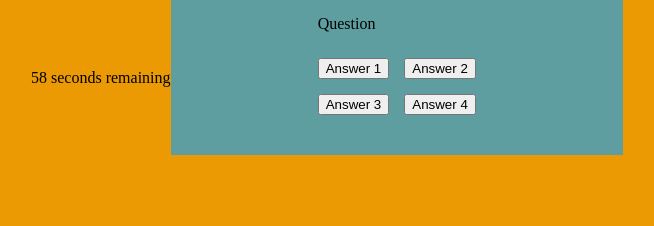
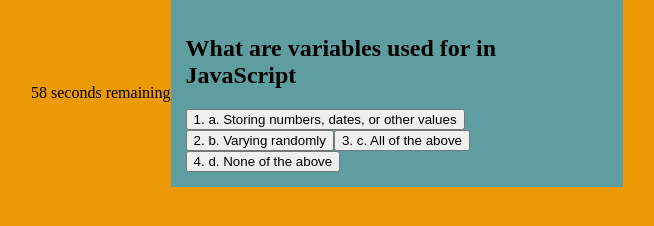
Before and after one commit to sfitzmartin22/Code-Quiz, a plain HTML site: page index.html in a window 1280 px wide. Both pictures are taken after a click on the button "Start". Shown: the whole page, without its empty margins (313-967 px from the left). Drawn offline with Linux system fonts and the light colour scheme.

Commit message:
question setup to roll through the question array and 10 second penalty. updated html to remove 4 buttons so that i could just append them in JS

```diff
--- a/Assets/script.js
+++ b/Assets/script.js
@@ -3,9 +3,11 @@
 var ViewHighScores = document.querySelector("#highscorelink");
 var highScores = document.querySelector("#highscore");
 var questionSet = document.querySelector(".questions");
-var answerSet = document.querySelector("#answer-buttons");
-var startQ = document.getElementById("question-container")
-var startB = document.getElementById("start-btn")
+var answersEl = document.querySelector("#answers");
+var startQ = document.querySelector("#question-container")
+var startB = document.querySelector("#start-btn")
+var currentQuestionArray = 0
+
 
 startB.addEventListener("click", startGame)
 
@@ -13,32 +15,84 @@
 startB.setAttribute("class", "hide")
 startQ.removeAttribute("class", "hide")
 timer();
+populateQuestion();
+}
+
+
+function questionClick() {
+    if (this.value !== questionBucket[currentQuestionArray].answer && currentQuestionArray < 6) {
+
+    secondsLeft -= 10;
+
+    if (secondsLeft <0) {
+        secondsLeft === 0;
+    }
+    timerEl.textContent = secondsLeft + " seconds remaining";
+    }
+
+    currentQuestionArray++;
+
+    if (currentQuestionArray === questionBucket.length) {
+        endQuiz();
+    } else {
+        populateQuestion();
+    }
+    }
+
+function endQuiz() {
+    clearInterval(secondsLeft);
+    startQ.setAttribute("class", "hide");
+}
+
+
+
+function populateQuestion(){
+    var questionScreen = questionBucket[currentQuestionArray];
+    var titleEl = document.querySelector("#questions");
+    titleEl.textContent = questionScreen.question
+    answersEl.innerHTML = "";
+
+    questionScreen.choices.forEach(function (choice, i) {
+        var choiceButton = document.createElement("button");
+        choiceButton.setAttribute("class", "choice");
+        choiceButton.setAttribute("value", choice);
+        choiceButton.textContent = i + 1 + ". " + choice;
+        choiceButton.addEventListener("click", questionClick);
+
+        answersEl.appendChild(choiceButton);
+    });
+
 }
 
 var questionBucket = [
     {
         question: "What are variables used for in JavaScript",
-        choices: [{text: "a. Storing numbers, dates, or other values", correct: true}, {text: "b. Varying randomly", correct: false}, {text: "c. All of the above", correct: false}, {text: "d. None of the above", correct: false}],
+        choices: ["a. Storing numbers, dates, or other values", "b. Varying randomly", "c. All of the above", "d. None of the above"],
+        answer: "a. Storing numbers, dates, or other values"
     },
 
     {
         question: "What should appear at the very end of your JavaScript?",
-        choices: [{text: "a. The <script>", correct: false}, {text: "b. The END statement", correct: false}, {text: "c. The </script>", correct: true}, {text: "d. None of the above", correct: false}],
+        choices: ["a. The <script>", "b. The END statement", "c. The </script>", "d. None of the above"],
+        answer: "c. The </script>"
     },
 
     {
         question: "Using _______ statement is how you test for a specific condition.",
-        choices: [{text: "a. Select", correct: false}, {text: "b. If", correct: true}, {text: "c. Switch", correct: false}, {text: "d. For", correct: false}],
+        choices: ["a. Select", "b. If", "c. Switch", "d. For"],
+        answer: "b. If"
     },
 
     {
         question: "The _______ method of an Array object adds and/or removes elements from an array.",
-        choices: [{text: "a. Reverse", correct: false}, {text: "b. Shift", correct: false}, {text: "c. Splice", correct: true}, {text: "d. Slice", correct: false}],
+        choices: ["a. Reverse", "b. Shift", "c. Splice", "d. Slice"],
+        answer: "c. Splice"
     },
 
     {
         question: "In JavaScript, _________ is an object of the target language data type that encloses an object of the source language.",
-        choices: [{text: "a. a wrapper", correct: true}, {text: "b. a link", correct: false}, {text: "c. a cursor", correct: false}, {text: "d. a form", correct: true}]
+        choices: ["a. a wrapper", "b. a link", "c. a cursor", "d. a form"],
+        answer: "d. a form"
     },
 
 ]
--- a/index.html
+++ b/index.html
@@ -15,13 +15,9 @@
     <div class="timer"></div>
     <div class="quiz-container">
         <div id="question-container" class="hide">
-          <div id="question">Question</div>
-          <div id="answer-buttons" class="btn-grid">
-            <button class="btn">Answer 1</button>
-            <button class="btn">Answer 2</button>
-            <button class="btn">Answer 3</button>
-            <button class="btn">Answer 4</button>
-          </div>
+          <h2 id="questions"></h2>
+          <div id="answers" class="answers"></div>
+        </div>
         </div>
         <div class="start-next">
           <button id="start-btn" class="start-btn btn">Start</button>
```
